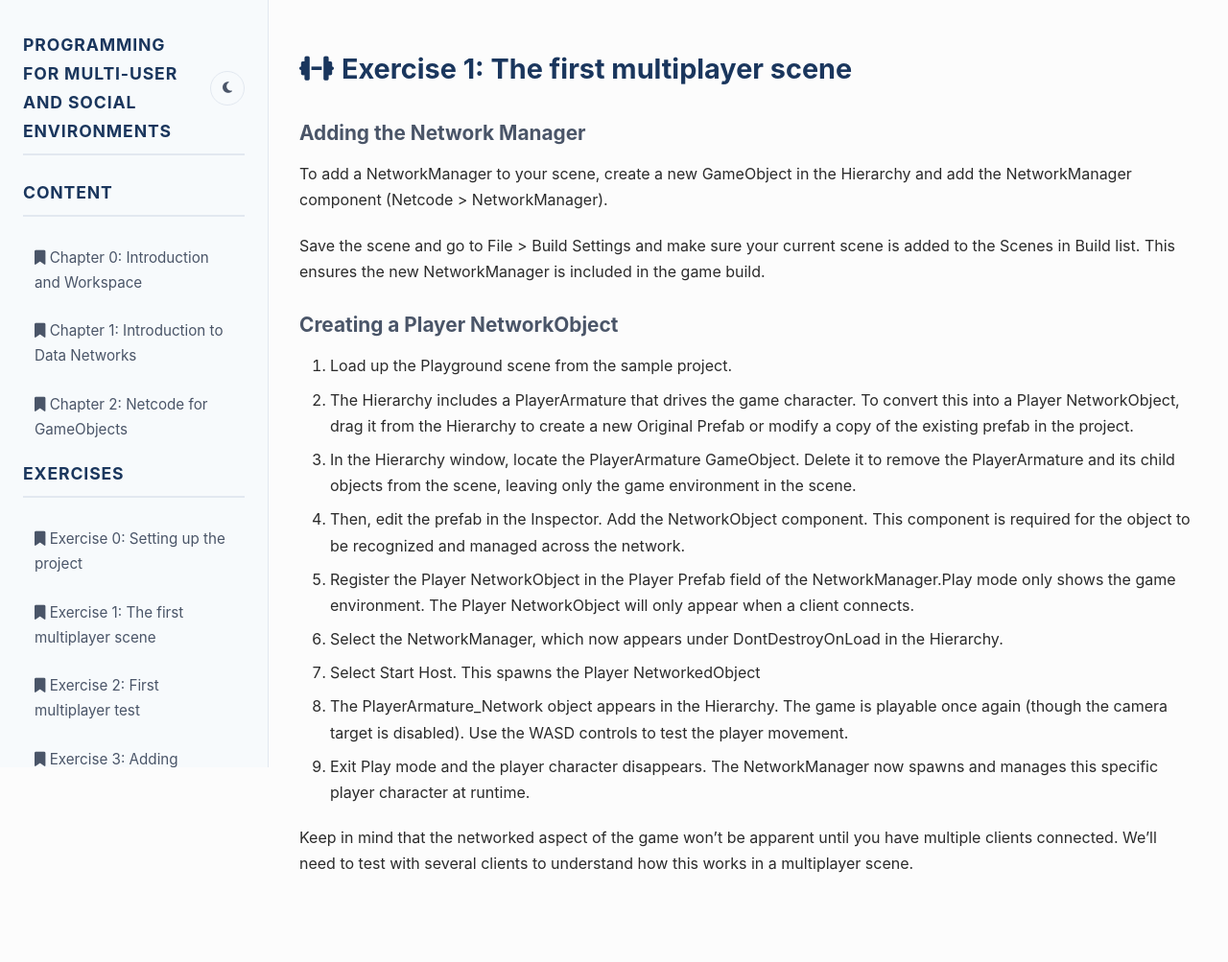
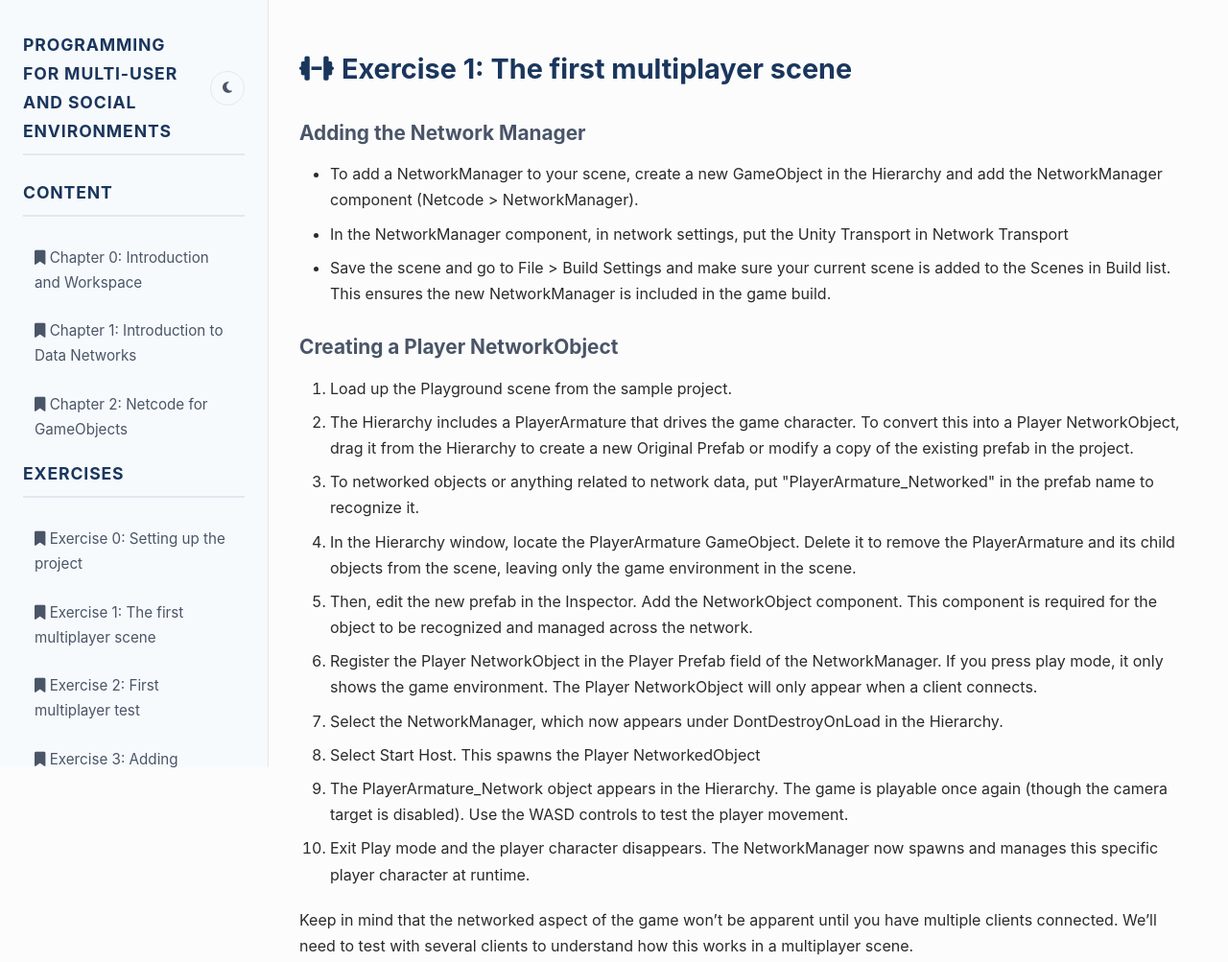
Before and after one commit to MiguelFMD/Multiuser-Programming-Book, a plain HTML site: page ejercicios/ejercicio-1.html in a window 1280 px wide. Shown: the whole page at 96% size. Drawn offline with nearby package versions, Linux system fonts and the light colour scheme.

Commit message:
cambios ejercicios

```diff
--- a/ejercicios/ejercicio-1.html
+++ b/ejercicios/ejercicio-1.html
@@ -49,11 +49,13 @@
 
             <h3>Adding the Network Manager</h3>
 
-            <p>To add a NetworkManager to your scene, create a new GameObject in the Hierarchy and add
-            the NetworkManager component (Netcode > NetworkManager).</p>
-
-            <p>Save the scene and go to File > Build Settings and make sure your current scene is added to
-            the Scenes in Build list. This ensures the new NetworkManager is included in the game build.</p>
+            <ul>
+                <li>To add a NetworkManager to your scene, create a new GameObject in the Hierarchy and add
+                the NetworkManager component (Netcode > NetworkManager).</li>
+                <li>In the NetworkManager component, in network settings, put the Unity Transport in Network Transport</li>
+                <li>Save the scene and go to File > Build Settings and make sure your current scene is added to
+                the Scenes in Build list. This ensures the new NetworkManager is included in the game build.</li>
+            </ul>
 
             <h3>Creating a Player NetworkObject</h3>
 
@@ -62,13 +64,15 @@
                 <li>The Hierarchy includes a PlayerArmature that drives the game character. To convert this into
                     a Player NetworkObject, drag it from the Hierarchy to create a new Original Prefab or modify a
                     copy of the existing prefab in the project.</li>
+                <li>To networked objects or anything related to network data, put "PlayerArmature_Networked" in the prefab
+                    name to recognize it.</li>
                 <li>In the Hierarchy window, locate the PlayerArmature GameObject. Delete it to remove the
                     PlayerArmature and its child objects from the scene, leaving only the game environment in the
                     scene.</li>
-                <li>Then, edit the prefab in the Inspector. Add the NetworkObject component. This component is
+                <li>Then, edit the new prefab in the Inspector. Add the NetworkObject component. This component is
                     required for the object to be recognized and managed across the network.</li>
-                <li>Register the Player NetworkObject in the Player Prefab field of the NetworkManager.Play mode only shows the game environment. The Player NetworkObject will only appear
-            when a client connects.</li>
+                <li>Register the Player NetworkObject in the Player Prefab field of the NetworkManager. If you press play mode, it only shows the game environment.
+                    The Player NetworkObject will only appear when a client connects.</li>
                 <li>Select the NetworkManager, which now appears under DontDestroyOnLoad in the Hierarchy.</li>
                 <li>Select Start Host. This spawns the Player NetworkedObject</li>
                 <li>The PlayerArmature_Network object appears in the Hierarchy. The game is playable once
```
Also changed, not shown: ejercicios/ejercicio-2.html (+31 -2 lines), ejercicios/ejercicio-3.html (+0 -1 lines), index.html (+4 -0 lines), 1 other file.
